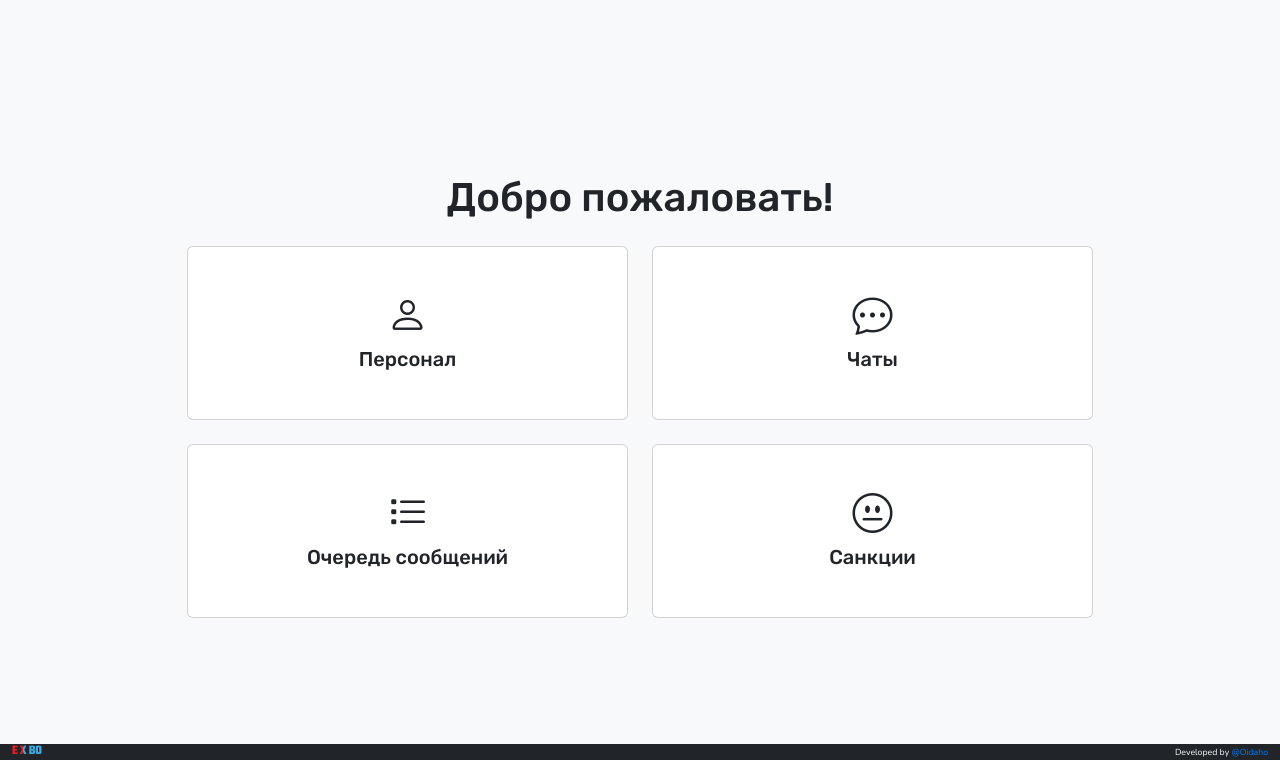
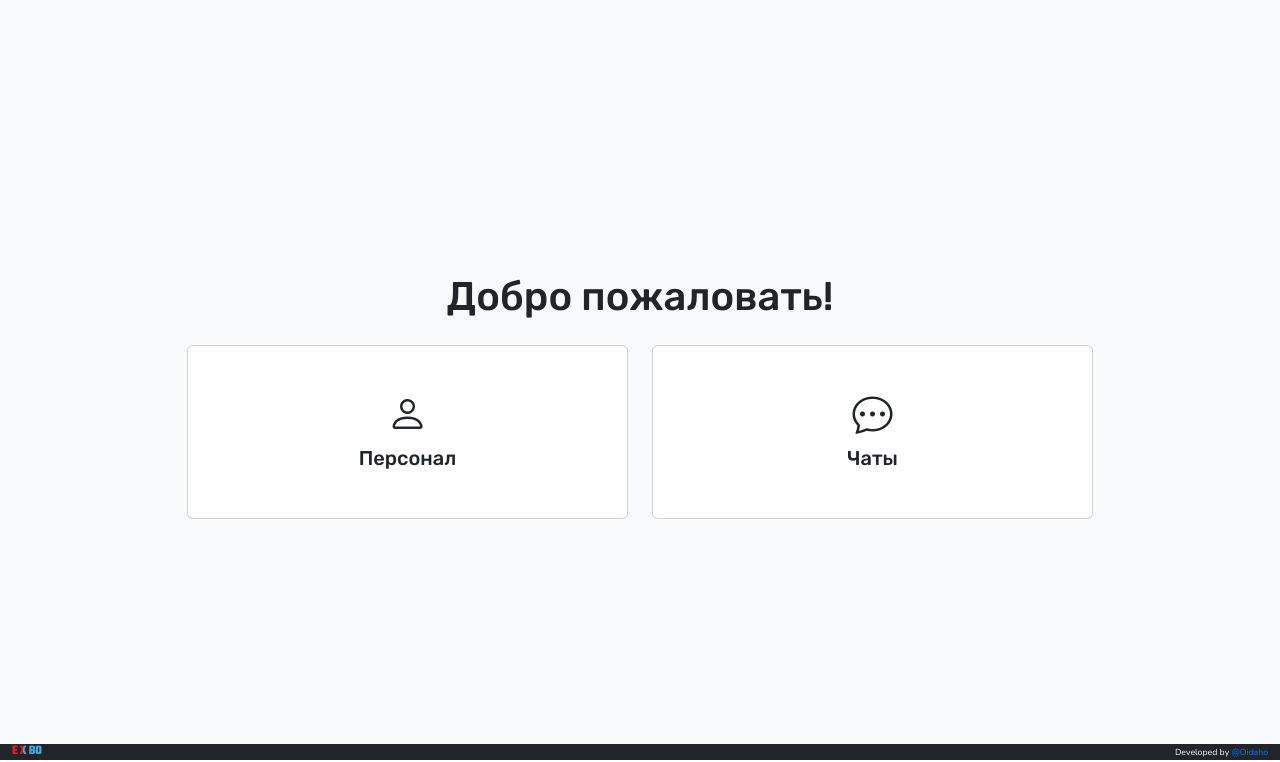
Before and after one commit to Oidaho/Vigil, a FastAPI app: template web/templates/index.html in a window 1280 px wide. Shown: the part 40-802 px from the top of the page. Run offline with FastAPI, Linux system fonts and the light colour scheme; the template is opened without the code that fills it, so the values that code supplies are empty; parts of the project's set-up code (start-up, migrations or seed data) failed here and were passed over.

Commit message:
minor changes

```diff
--- a/web/templates/index.html
+++ b/web/templates/index.html
@@ -1,4 +1,4 @@
-{% extends "base.html" %}
+{% extends "includes/base.html" %}
 
 {% block content %}
 <div class="container mt-5">
@@ -16,31 +16,13 @@
         </div>
 
         <div class="col-md-5">
-            <a href="/conversations" class="card text-decoration-none text-center p-4 h-100">
+            <a href="/peers" class="card text-decoration-none text-center p-4 h-100">
                 <div class="card-body">
                     <i class="bi bi-chat-dots fs-1 mb-3"></i>
                     <h5 class="card-title">Чаты</h5>
                 </div>
             </a>
         </div>
-
-        <div class="col-md-5">
-            <a href="/queue" class="card text-decoration-none text-center p-4 h-100">
-                <div class="card-body">
-                    <i class="bi bi-list-task fs-1 mb-3"></i>
-                    <h5 class="card-title">Очередь сообщений</h5>
-                </div>
-            </a>
-        </div>
-
-        <div class="col-md-5">
-            <a href="/warns" class="card text-decoration-none text-center p-4 h-100">
-                <div class="card-body">
-                    <i class="bi bi-emoji-neutral fs-1 mb-3"></i>
-                    <h5 class="card-title">Санкции</h5>
-                </div>
-            </a>
-        </div>
     </div>
 </div>
 {% endblock %}
```
